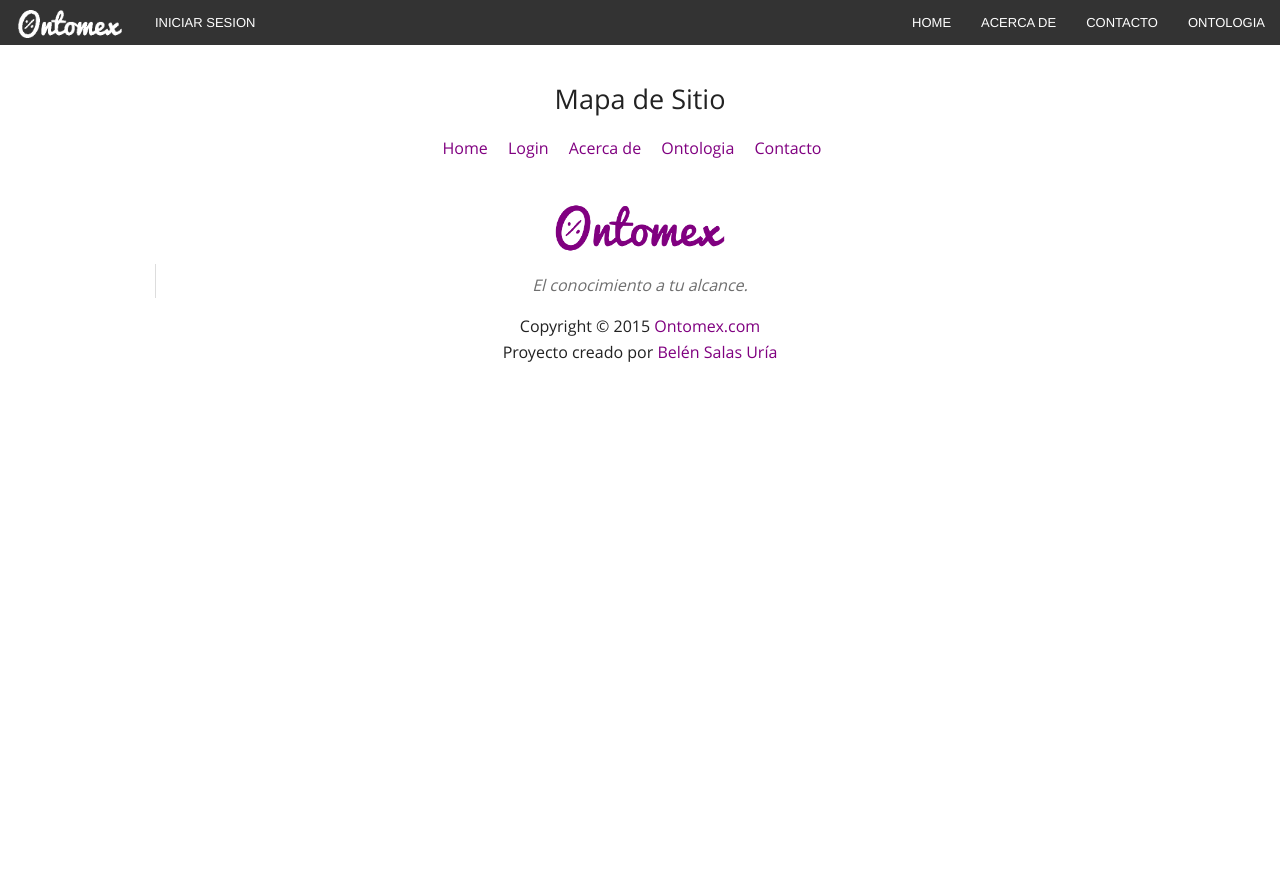
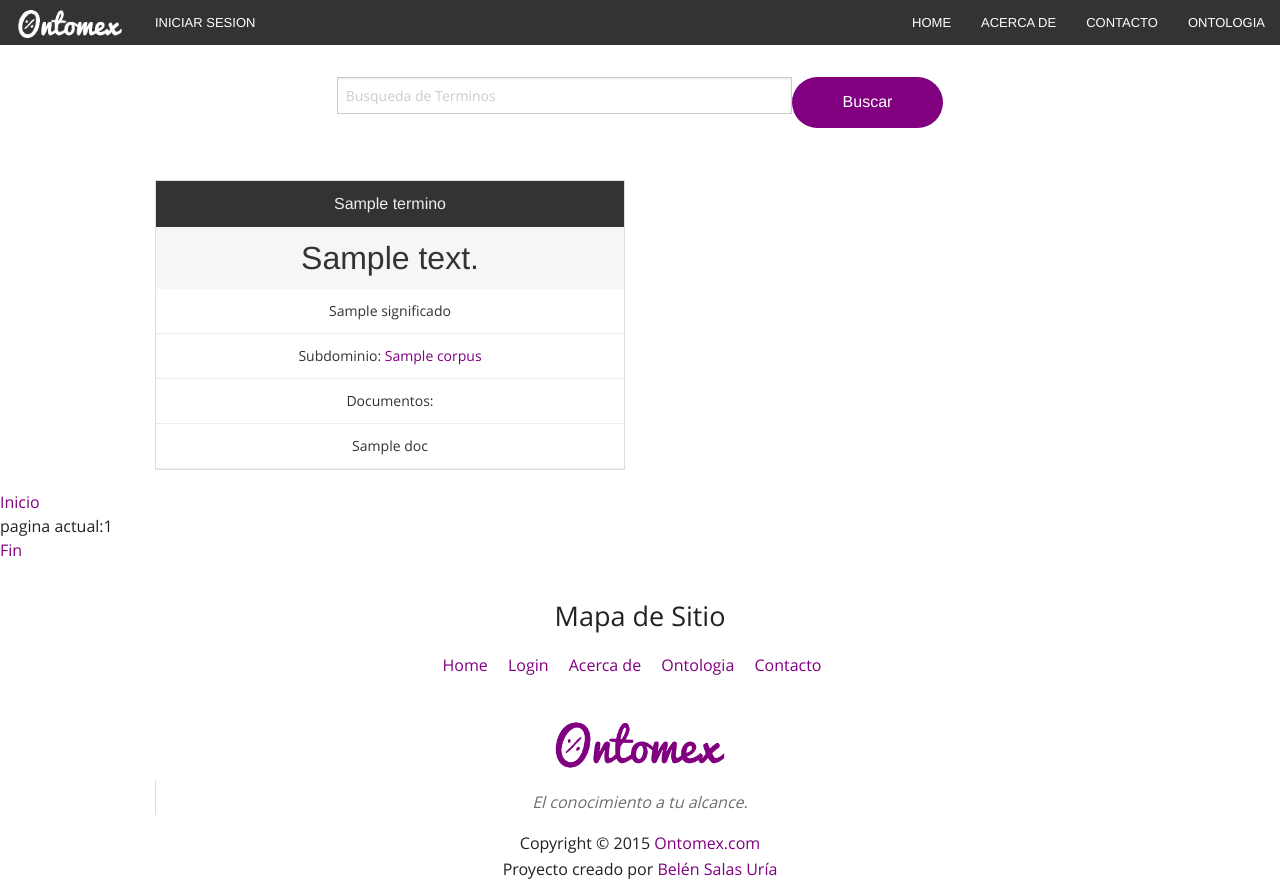
Before and after one commit to vash512/terminus, a Django app: template backend/terminus/templates/terminos/terminos.html in a window 1280 px wide. Before the commit the page ends 362 px from the top, so only its background shows below. Run offline with Django 3.2, Linux system fonts and the light colour scheme; the template is opened without the code that fills it: most values are stand-ins (such as "Sample title", 1, 10 or a date in 2020).

Commit message:
programacion basica de lista de terminos, busquedas y detalle

```diff
--- a/backend/terminus/templates/terminos/busqueda_list.html
+++ b/backend/terminus/templates/terminos/busqueda_list.html
@@ -1,47 +1,71 @@
 {% extends "base/base_menu.html" %}
-{% block title %}Busqueda del Termino: {{ termino.nombre }}{% endblock title %}
+{% block title %}{%if q%}Busqueda del Termino: {{ q }}{%else%}Terminos{%endif%} {% endblock title %}
 {% block description %}Terminos  y Documentos actualmente en la Base de Datos{% endblock description %}
 {% block contenido %}
 <aside class="row padding-top">
     <div class="medium-8 medium-centered columns text-center">
-    <form id="formulario" name="form" method="post" action=".">{% csrf_token %}
+    <form id="formulario" name="form" method="get" action="/terminos">
             <div class="small-12 columns">
               <div class="row collapse postfix-round">
                 <div class="small-9 columns">
-                  <input type="search" name="search" placeholder="Busqueda de Terminos" required>
+                  <input type="search" name="search" placeholder="Busqueda de Terminos"{%if q%} value='{{q}}'{%endif%}>
                 </div>
                 <div class="small-3 columns">
-                  <a href="/q/termino" class="button round secondary postfix">Buscar</a>
+                  <button class="round expand left">Buscar</button>
                 </div>
               </div>
             </div>
-        </form>
+    </form>
     </div>
 </aside>
 {% block listas %}
+{%if terminos%}
 <section class="row padding-top">
     <!--{% for termino in terminos %} -->
         <div class="medium-6 columns text-center">
             <ul class="pricing-table">
-              <li class="title">{{termino.nombre}}termino.nombre</li>
-              <li class="price">{{termino.descripcion}}termino.descripcion</li>
-              <li class="bullet-item">{{termino.siglas}}termino.siglas/li>
-              <li class="bullet-item">Subdominio: <a href="/terminos/termino">{{termino.areacontable}}termino.areacontable</a></li>
+              <a href="/terminos?id={{termino.id}}"><li class="title">{{termino.nombre}}</li></a>
+              <li class="price">{{termino.descripcion}}</li>
+              <li class="bullet-item">{{termino.significado}}</li>
+              <li class="bullet-item">Subdominio: <a href="/corpuscontable?id={{termino.corpus.id}}">{{termino.corpus}}</a></li>
               <li class="bullet-item">Documentos:</li>
-              <!--{% for doc in termino.docs  %} -->
+              <!--{% for doc in termino.documento.all  %} -->
                 <li class="bullet-item">{{doc.nombre}}doc.nombre</li>
               <!-- {% endfor %} -->
             </ul>
         </div>
    <!-- {% endfor %} -->
 </section>
+
+<!-- Links basicos del grupo de paginacion -->
+  <!-- inicio -->
+  <a href="/terminos{%if q%}?search={{q}}{%endif%}">Inicio</a><br>
+
+      <!-- Anterior -->
+      {%if terminos.has_previous%}
+      <a href="/terminos?{%if q%}search={{q}}&{%endif%}pagina={{terminos.previous_page_number}}">anterior {{terminos.previous_page_number}}</a><br>
+      {%endif%}
+
+      pagina actual:{{terminos.number}}<br>
+
+      <!-- Siguiente -->
+      {%if terminos.has_next%}
+      <a href="/terminos?{%if q%}search={{q}}&{%endif%}pagina={{terminos.next_page_number}}">siguiente {{terminos.next_page_number}}</a><br>
+      {%endif%}
+  <!-- final -->
+  <a href="/terminos?{%if q%}search={{q}}&{%endif%}pagina={{terminos.paginator.num_pages}}">Fin</a>
+<!-- grupo de paginacion-->
+{%endif%}
+
+{%if q and not terminos%}
 <section class="row">
     <div class="medium-8 medium-centered columns text-center">
         <panel class="callout radius">
-            <h4>No encontramos ningún termino parecido :(</h4>
+            <h4>No encontramos ningún termino parecido a {{q}} :(</h4>
             <p>Intenta otra forma de escribirlo, o sus siglas</p>
         </panel>
     </div>
 </section>
+{%endif%}
 {% endblock listas %}
 {% endblock contenido %}
--- a/backend/terminus/templates/terminos/terminos.html
+++ b/backend/terminus/templates/terminos/terminos.html
@@ -1,6 +1,71 @@
-{% extends "terminos/busqueda_list.html" %}
-{% block title %}Corpus Contable{% endblock title %}
-{% block description %}Lista de Terminos actualmente en la Base de Datos{% endblock description %}
+{% extends "base/base_menu.html" %}
+{% block title %}{%if q%}Busqueda del Termino: {{ q }}{%else%}Terminos{%endif%} {% endblock title %}
+{% block description %}Terminos  y Documentos actualmente en la Base de Datos{% endblock description %}
 {% block contenido %}
+<aside class="row padding-top">
+    <div class="medium-8 medium-centered columns text-center">
+    <form id="formulario" name="form" method="get" action="/terminos">
+            <div class="small-12 columns">
+              <div class="row collapse postfix-round">
+                <div class="small-9 columns">
+                  <input type="search" name="search" placeholder="Busqueda de Terminos"{%if q%} value='{{q}}'{%endif%}>
+                </div>
+                <div class="small-3 columns">
+                  <button class="round expand left">Buscar</button>
+                </div>
+              </div>
+            </div>
+    </form>
+    </div>
+</aside>
+{% block listas %}
+{%if terminos%}
+<section class="row padding-top">
+    <!--{% for termino in terminos %} -->
+        <div class="medium-6 columns text-center">
+            <ul class="pricing-table">
+              <a href="/terminos?id={{termino.id}}"><li class="title">{{termino.nombre}}</li></a>
+              <li class="price">{{termino.descripcion}}</li>
+              <li class="bullet-item">{{termino.significado}}</li>
+              <li class="bullet-item">Subdominio: <a href="/corpuscontable?id={{termino.corpus.id}}">{{termino.corpus}}</a></li>
+              <li class="bullet-item">Documentos:</li>
+              <!--{% for doc in termino.documento.all  %} -->
+                <a href="{{doc.archivo.url}}" target="_blank"><li class="bullet-item">{{doc.nombre}}</li></a>
+              <!-- {% endfor %} -->
+            </ul>
+        </div>
+   <!-- {% endfor %} -->
+</section>
 
+<!-- Links basicos del grupo de paginacion -->
+  <!-- inicio -->
+  <a href="/terminos{%if q%}?search={{q}}{%endif%}">Inicio</a><br>
+
+      <!-- Anterior -->
+      {%if terminos.has_previous%}
+      <a href="/terminos?{%if q%}search={{q}}&{%endif%}pagina={{terminos.previous_page_number}}">anterior {{terminos.previous_page_number}}</a><br>
+      {%endif%}
+
+      pagina actual:{{terminos.number}}<br>
+
+      <!-- Siguiente -->
+      {%if terminos.has_next%}
+      <a href="/terminos?{%if q%}search={{q}}&{%endif%}pagina={{terminos.next_page_number}}">siguiente {{terminos.next_page_number}}</a><br>
+      {%endif%}
+  <!-- final -->
+  <a href="/terminos?{%if q%}search={{q}}&{%endif%}pagina={{terminos.paginator.num_pages}}">Fin</a>
+<!-- grupo de paginacion-->
+{%endif%}
+
+{%if q and not terminos%}
+<section class="row">
+    <div class="medium-8 medium-centered columns text-center">
+        <panel class="callout radius">
+            <h4>No encontramos ningún termino parecido a {{q}} :(</h4>
+            <p>Intenta otra forma de escribirlo, o sus siglas</p>
+        </panel>
+    </div>
+</section>
+{%endif%}
+{% endblock listas %}
 {% endblock contenido %}
--- a/backend/terminus/terminus/settings.py
+++ b/backend/terminus/terminus/settings.py
@@ -64,6 +64,9 @@ USE_TZ = True
 STATIC_ROOT =''
 STATIC_URL = '/static/'
 
+MEDIA_ROOT = os.path.join(BASE_DIR, "media/")
+MEDIA_URL = '/media/'
+
 parent_dir = os.path.abspath(BASE_DIR + "/../../")
 
 STATICFILES_DIRS = (
```
Also changed, not shown: backend/terminus/home/views.py (+40 -1 lines), backend/terminus/templates/terminos/termino_detalle.html (+42 -0 lines), backend/terminus/archivos/documentos/Sin_título.jpg (added).
